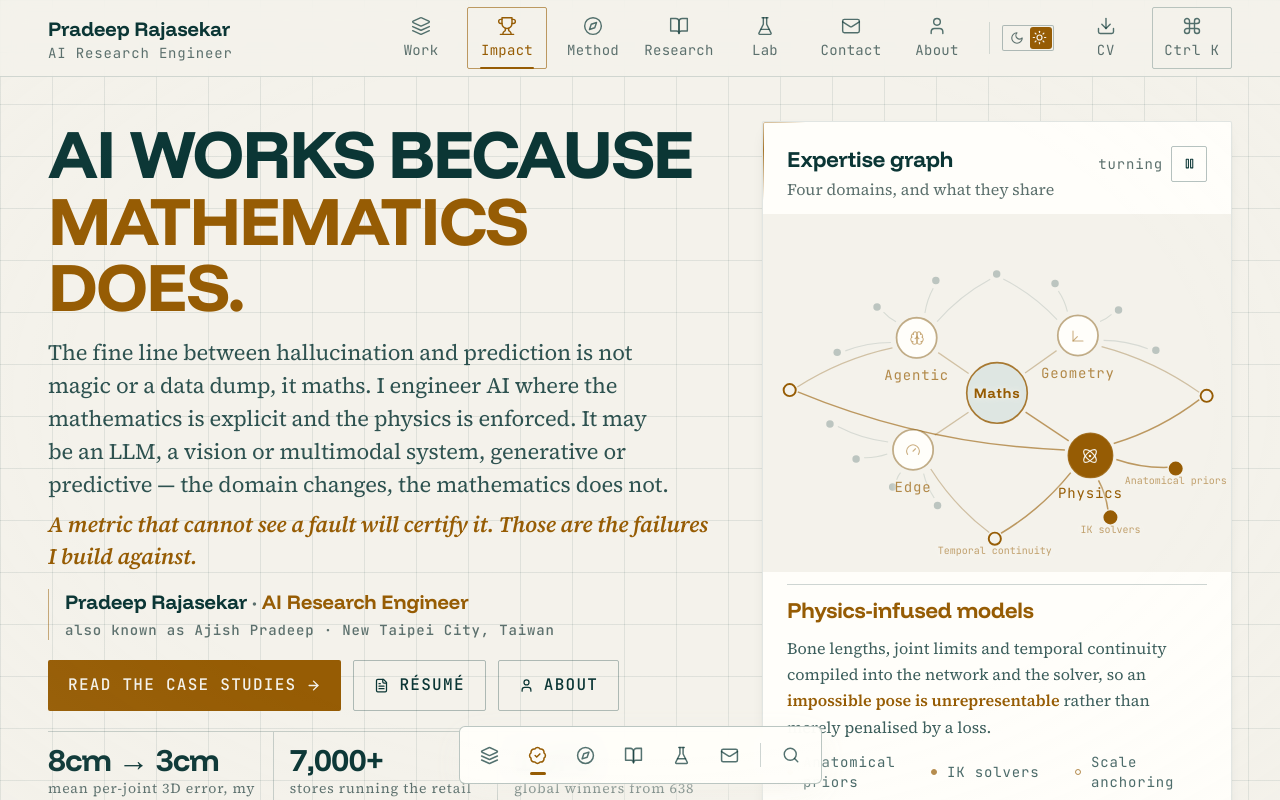
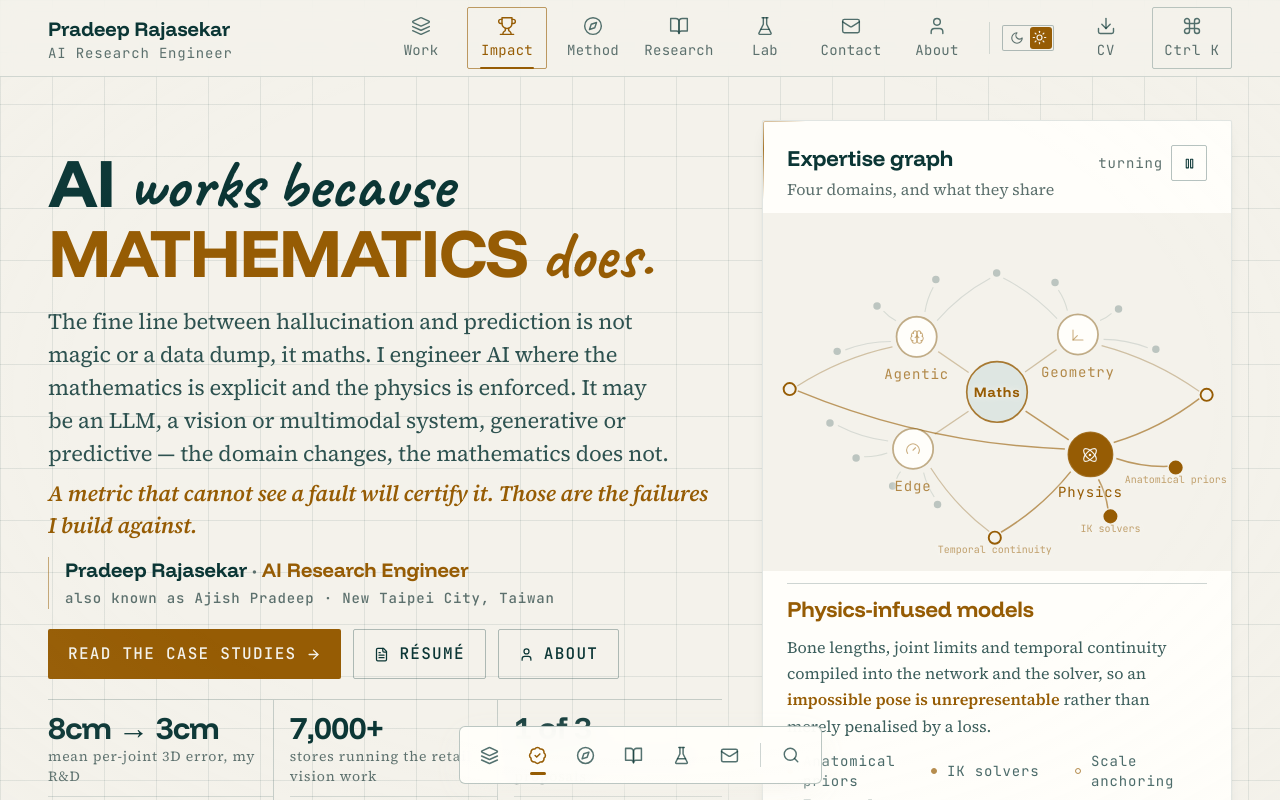
Before and after one commit to Ajishpradeep/Ajishpradeep.github.io, a React (Vite) app: page / in a window 1280 px wide. Shown: the top 800 px of the page. Built offline with nearby package versions, Linux system fonts and the light colour scheme.

Commit message:
Add Google site verification meta tag, update font configuration for homepage, and enhance font styles

```diff
--- a/index.html
+++ b/index.html
@@ -11,6 +11,7 @@
       content="AI Research Engineer working on 3D computer vision, on-device inference and agentic LLM systems. Markerless motion capture running entirely on-device, NVIDIA GTC 2025 poster presenter. Based in Taiwan."
     />
     <link rel="canonical" href="https://ajishpradeep.github.io/" />
+    <meta name="google-site-verification" content="hOs-OQTTrRsfTxiQqUzNPiIdWa2k4s8zXGrURX5bKY4" />
 
     <meta property="og:type" content="website" />
     <meta property="og:title" content="Pradeep Rajasekar — AI Research Engineer" />
--- /dev/null
+++ b/public/googleb4dc3ed8745e42d2.html
@@ -0,0 +1 @@
+google-site-verification: googleb4dc3ed8745e42d2.html
--- a/src/components/Hero.tsx
+++ b/src/components/Hero.tsx
@@ -125,13 +125,39 @@ export default function Hero() {
               entrances on one element, and the reveal's `translateY` was
               sliding the hinge up while the hinge was still turning.
             */}
+            {/*
+              "AI" and "mathematics" are the sentence's two terms and stay in
+              Funnel Display caps. "works", "because", "does" are what joins
+              them, so they carry Caveat instead (see fonts.css) — set in
+              natural lowercase, since an all-caps script loses the joins that
+              are the entire point, and with tracking reset to normal, since
+              `mega`'s -0.028em is tuned for extrabold caps and collides
+              script strokes into each other.
+
+              This is five roll units, not two — one `TextRoll` per word — so
+              each can carry its own font class. The `delay` on each is hand-
+              continued from the same 0.045 step the two-clause version used,
+              so the stagger timing is unchanged; only the split is new.
+            */}
             <h1
               id="hero-title"
               className="max-w-[18ch] text-balance font-display text-mega font-extrabold uppercase text-cyan glow-cyan"
             >
-              <TextRoll delay={0.15}>AI works because</TextRoll>{' '}
+              <TextRoll delay={0.15}>AI</TextRoll>{' '}
+              <TextRoll className="font-script font-bold normal-case tracking-normal" delay={0.15 + 1 * 0.045}>
+                works
+              </TextRoll>{' '}
+              <TextRoll className="font-script font-bold normal-case tracking-normal" delay={0.15 + 2 * 0.045}>
+                because
+              </TextRoll>{' '}
               <TextRoll className="text-amber glow-amber" delay={0.15 + 3 * 0.045}>
-                mathematics does.
+                mathematics
+              </TextRoll>{' '}
+              <TextRoll
+                className="text-amber glow-amber font-script font-bold normal-case tracking-normal"
+                delay={0.15 + 4 * 0.045}
+              >
+                does.
               </TextRoll>
             </h1>
 
--- a/src/fonts.css
+++ b/src/fonts.css
@@ -92,3 +92,32 @@
   src: url("/fonts/jetbrains-mono-latin.woff2") format("woff2");
   unicode-range: U+0000-00FF, U+0131, U+0152-0153, U+02BB-02BC, U+02C6, U+02DA, U+02DC, U+0304, U+0308, U+0329, U+2000-206F, U+20AC, U+2122, U+2191, U+2193, U+2212, U+2215, U+FEFF, U+FFFD;
 }
+
+/*
+ * Caveat — a fourth voice, and the narrowest scope of the four: the
+ * connective words in the homepage h1 only ("works", "because", "does"),
+ * never body copy, never a second h1. Funnel Display's extrabold caps carry
+ * "AI" and "mathematics" — the two terms of the claim; Caveat carries the
+ * words joining them, in natural lowercase, so the sentence reads as two
+ * fixed nodes and a handwritten line drawn between them. A confident
+ * handwriting face, not a formal script, on purpose: the rest of the site's
+ * voice is first-person and plainly stated (see about.ts), and a signature
+ * hand fits that register better than a wedding-invitation copperplate.
+ */
+@font-face {
+  font-family: 'Caveat';
+  font-style: normal;
+  font-weight: 400 700;
+  font-display: swap;
+  src: url("/fonts/caveat-latin.woff2") format("woff2");
+  unicode-range: U+0000-00FF, U+0131, U+0152-0153, U+02BB-02BC, U+02C6, U+02DA, U+02DC, U+0304, U+0308, U+0329, U+2000-206F, U+20AC, U+2122, U+2191, U+2193, U+2212, U+2215, U+FEFF, U+FFFD;
+}
+
+@font-face {
+  font-family: 'Caveat';
+  font-style: normal;
+  font-weight: 400 700;
+  font-display: swap;
+  src: url("/fonts/caveat-latin-ext.woff2") format("woff2");
+  unicode-range: U+0100-02BA, U+02BD-02C5, U+02C7-02CC, U+02CE-02D7, U+02DD-02FF, U+0304, U+0308, U+0329, U+1D00-1DBF, U+1E00-1E9F, U+1EF2-1EFF, U+2020, U+20A0-20AB, U+20AD-20C0, U+2113, U+2C60-2C7F, U+A720-A7FF;
+}
--- a/tailwind.config.js
+++ b/tailwind.config.js
@@ -19,6 +19,8 @@ export default {
         display: ['"Funnel Display"', 'ui-sans-serif', 'system-ui', 'sans-serif'],
         text: ['"Source Serif 4"', 'ui-serif', 'Georgia', 'serif'],
         mono: ['"JetBrains Mono"', 'ui-monospace', 'SFMono-Regular', 'monospace'],
+        // Scoped to the homepage h1's connective words only — see fonts.css.
+        script: ['"Caveat"', 'cursive'],
       },
       /*
        * Six steps and no more. The page previously carried these four tokens
```
Also changed, not shown: public/fonts/caveat-latin-ext.woff2 (added), public/fonts/caveat-latin.woff2 (added).
